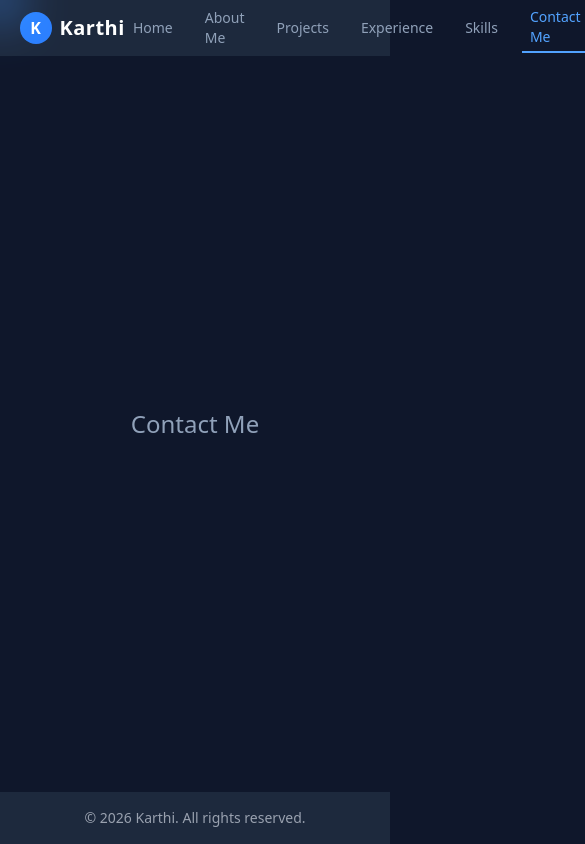
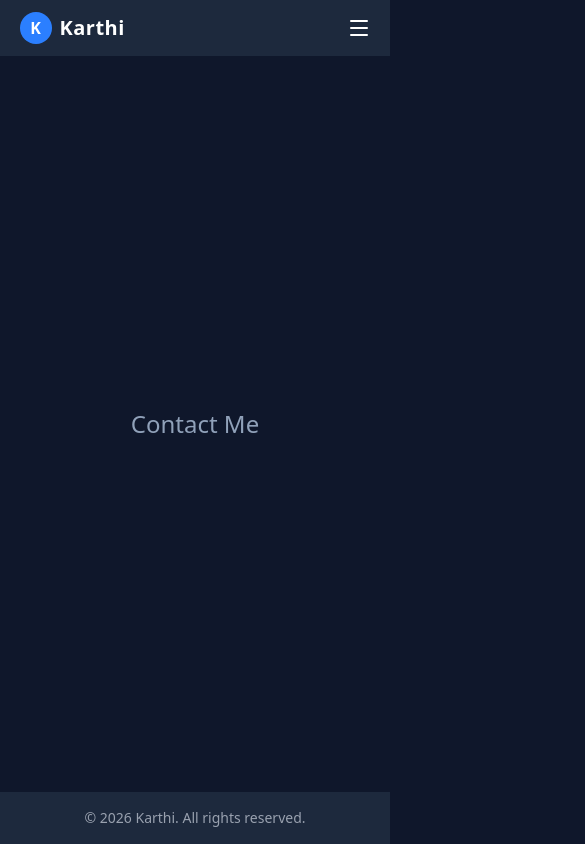
Before and after one commit to karthi-mr/my-portfolio, a React (Vite) app: page /contact in a window 390 px wide. Shown: the whole page, 585 px wide, since content can reach past the window. Built offline with nearby package versions, Linux system fonts and the light colour scheme.

Commit message:
added navbar for small screens and hiding cursor highlight in small screens

```diff
--- a/src/components/CursorHighlight.tsx
+++ b/src/components/CursorHighlight.tsx
@@ -23,7 +23,7 @@ function CursorHighlight(): ReactElement {
   return (
     <div
       className="pointer-events-none fixed top-0 left-0 w-8 h-8 bg-blue-500 dark:bg-indigo-400
-      rounded-full mix-blend-screen blur-xl transition-colors"
+      rounded-full mix-blend-screen blur-xl transition-colors md:block hidden"
       style={{
         transform: `translate(${position.x - 16}px, ${position.y - 16}px)`,
       }}
--- a/src/components/Navbar.tsx
+++ b/src/components/Navbar.tsx
@@ -1,11 +1,46 @@
-import type { ReactElement } from "react";
+import { type ReactElement, useEffect, useState } from "react";
 import { NavLink } from "react-router-dom";
+import { Menu, X } from "lucide-react";
+
+type NavItem = {
+  to: string,
+  label: string;
+}
 
 function Navbar(): ReactElement {
+  const [isMenuOpen, setIsMenuOpen] = useState<boolean>(false);
+
+  useEffect(() => {
+    document.body.style.overflow = isMenuOpen ? "hidden" : "";
+
+    return () => {
+      document.body.style.overflow = "";
+    }
+  }, [isMenuOpen]);
+
+  function handleOpenMenu(): void {
+    setIsMenuOpen(true);
+  }
+
+  function handleCloseMenu(): void {
+    setIsMenuOpen(false);
+  }
+
   const linkClasses: string = "px-2 py-1 text-sm font-medium transition hover:text-blue-400";
   const activeClasses: string = "text-blue-400 border-b-2 border-blue-400";
 
+  const navItems: NavItem[] = [
+    { to: "/home", label: "Home" },
+    { to: "/about", label: "About Me" },
+    { to: "/projects", label: "Projects" },
+    { to: "/experience", label: "Experience" },
+    { to: "/skills", label: "Skills" },
+    { to: "/contact", label: "Contact Me" },
+  ];
+
   return (
+    <>
+      {/* navbar for medium screens */}
       <nav className="w-full h-14 flex justify-center items-center bg-slate-800">
         <div className="w-[90%] h-full flex justify-between items-center">
           {/* header icon */}
@@ -19,58 +54,78 @@ function Navbar(): ReactElement {
           </div>
 
           {/* Nav links */}
-        <div className="flex items-center gap-4 text-slate-400">
+          {/* big screens */}
+          <div className="md:flex items-center gap-4 text-slate-400 hidden">
+            {navItems.map((navItem: NavItem, index: number) => (
               <NavLink
-            to={"/home"}
+                key={index}
+                to={navItem.to}
                 className={({ isActive }) => isActive
                   ? `${linkClasses} ${activeClasses}`
                   : `${linkClasses}`}
               >
-            Home
+                {navItem.label}
               </NavLink>
+            ))}
+          </div>
+
+          {/* small screens */}
+          <div className="md:hidden cursor-pointer">
+            <Menu onClick={handleOpenMenu} />
+          </div>
+        </div>
+      </nav>
+
+      {/* menu items for < md screens */}
+      <div
+        className={`fixed inset-0 z-50 md:hidden transition-all duration-300 ${
+          isMenuOpen ? "pointer-events-auto" : "pointer-events-none"}`}
+      >
+        {/* backdrop */}
+        <div
+          className={`absolute inset-0 bg-black/60 transition-opacity duration-300 ${
+            isMenuOpen ? "opacity-100" : "opacity-0"
+          }`}
+          onClick={handleCloseMenu}
+        >
+          {/* sliding panel (top -> down) */}
+          <div
+            className={`absolute inset-0 bg-slate-900 transform transition-transform duration-300 ease-out ${
+              isMenuOpen ? "translate-y-0" : "-translate-y-full"
+            }`}
+          >
+            {/* top bar inside menu */}
+            <div className="h-14 px-5 flex items-center justify-between border-b border-slate-700">
+              <span className="text-white font-semibold text-lg">Menu</span>
+              <button
+                type="button"
+                className="text-slate-200 cursor-pointer"
+                onClick={handleCloseMenu}
+                aria-label="Close menu"
+              >
+                <X />
+              </button>
+            </div>
+
+            {/* menu links */}
+            <div className="px-6 py-6 flex flex-col items-center gap-4 text-slate-300">
+              {navItems.map((navItem: NavItem, index: number) => (
                 <NavLink
-            to={"/about"}
+                  key={index}
+                  to={navItem.to}
+                  onClick={handleCloseMenu}
                   className={({ isActive }) => isActive
                     ? `${linkClasses} ${activeClasses}`
                     : `${linkClasses}`}
                 >
-            About Me
+                  {navItem.label}
                 </NavLink>
-          <NavLink
-            to={"/projects"}
-            className={({ isActive }) => isActive
-              ? `${linkClasses} ${activeClasses}`
-              : `${linkClasses}`}
-          >
-            Projects
-          </NavLink>
-          <NavLink
-            to={"/experience"}
-            className={({ isActive }) => isActive
-              ? `${linkClasses} ${activeClasses}`
-              : `${linkClasses}`}
-          >
-            Experience
-          </NavLink>
-          <NavLink
-            to={"/skills"}
-            className={({ isActive }) => isActive
-              ? `${linkClasses} ${activeClasses}`
-              : `${linkClasses}`}
-          >
-            Skills
-          </NavLink>
-          <NavLink
-            to={"/contact"}
-            className={({ isActive }) => isActive
-              ? `${linkClasses} ${activeClasses}`
-              : `${linkClasses}`}
-          >
-            Contact Me
-          </NavLink>
+              ))}
             </div>
           </div>
-    </nav>
+        </div>
+      </div>
+    </>
   );
 }
 
--- a/vite.config.ts
+++ b/vite.config.ts
@@ -8,4 +8,8 @@ export default defineConfig({
     react(),
     tailwindcss()
   ],
+  server: {
+    host: "0.0.0.0",
+    port: 5173
+  }
 })
```
Lines whose indentation alone changed are shown as unchanged.
